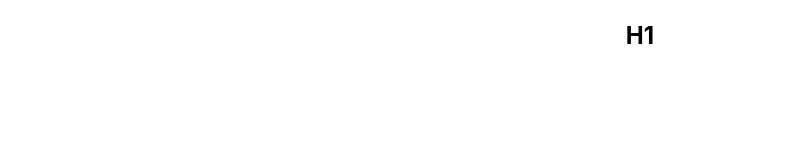
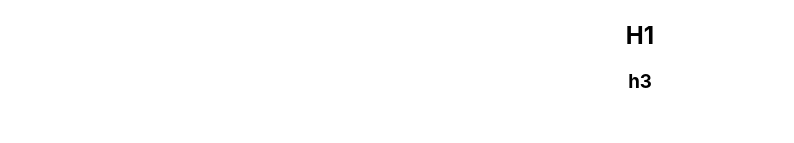
Before and after one commit to anandadhikarii/nanduapp, a React (Create React App) app: page /Page2 in a window 1280 px wide. Shown: the part 157-300 px from the top of the page, without its empty margins (0-794 px from the left). Built offline with nearby package versions, Linux system fonts and the light colour scheme.

Commit message:
header_correction

```diff
--- a/src/Page2.js
+++ b/src/Page2.js
@@ -9,7 +9,7 @@ function Page2() {
         <h2 align="center" style={{ color: "#000000" }}>
           H1
         </h2>
-        <h3 align="center"></h3>
+        <h3 align="center">h3</h3>
       </div>
     </>
   );
--- a/src/Page3.js
+++ b/src/Page3.js
@@ -8,7 +8,7 @@ function Page3() {
         <h2 align="center" style={{ color: "#FFFFFF" }}>
           H1
         </h2>
-        <h3 align="center"></h3>
+        <h3 align="center">h3</h3>
       </div>
     </>
   );
```
